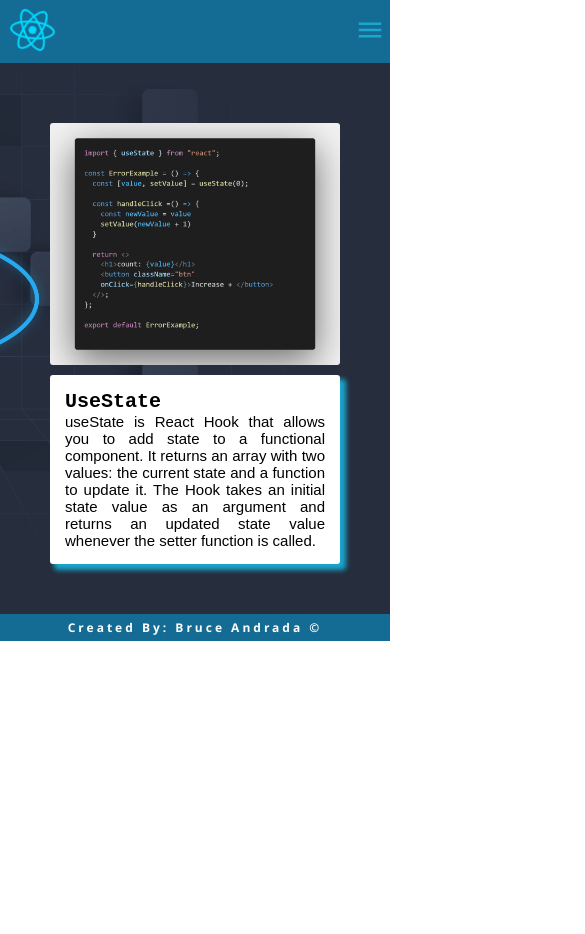
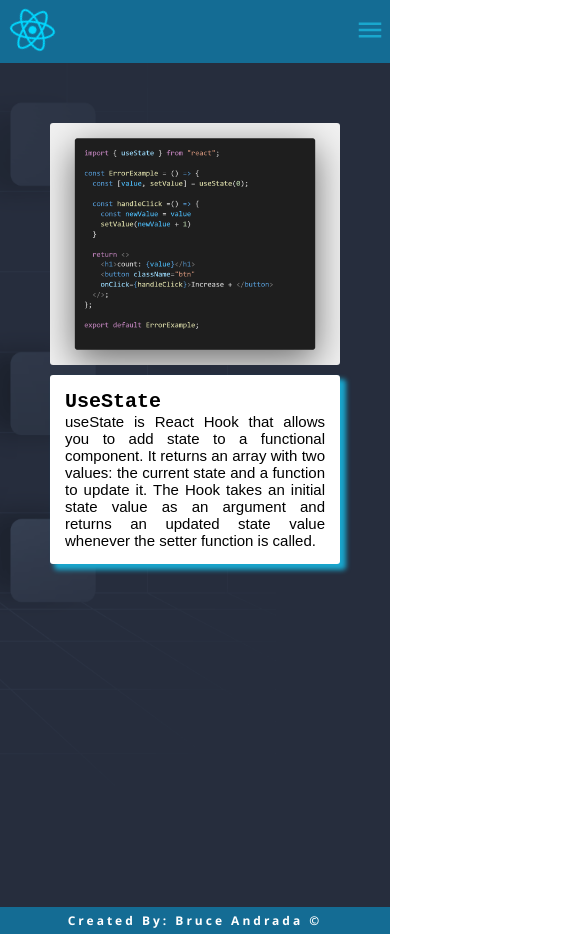
Before and after one commit to bmpandrada/react-guide, a React (Vite) app: page /UseStates in a window 390 px wide. Shown: the top 934 px of the page, 585 px wide, since content can reach past the window. Before the commit the page ends 844 px from the top, so only its background shows below. Built offline with nearby package versions, Linux system fonts and the light colour scheme.

Commit message:
Update main.scss

```diff
--- a/src/main.scss
+++ b/src/main.scss
@@ -163,7 +163,8 @@ h2{
 
 @media only screen and (max-width: 600px) {
   .navbar__list{
-    display: none;
+    display: flex;
+    visibility: hidden;
     flex-direction: column;
     justify-content: center;
     position: absolute;
@@ -178,8 +179,8 @@ h2{
   }
   .active{
     left: 0;
-    display: flex;
     transition: all 0.6s ease-in;
+    visibility:visible;
   }
   .navbar__burger{
       display: block;
@@ -205,7 +206,7 @@ h2{
   }
   .container{
     width: 100%;
-    height: 100%;
+    height: 100vh;
     padding: 5rem;
 
     background-size: cover;
```
